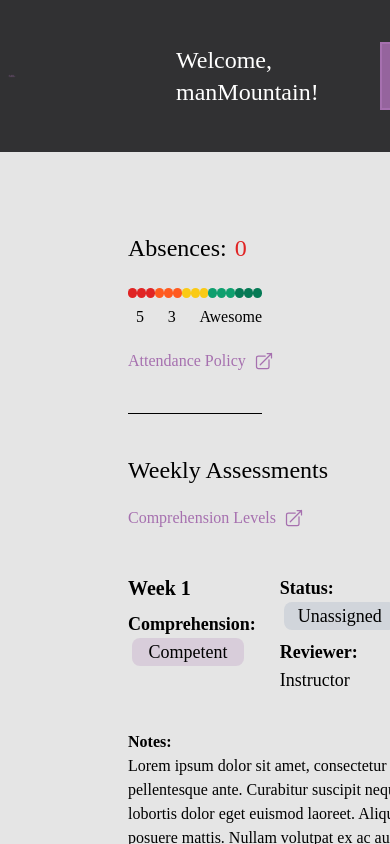
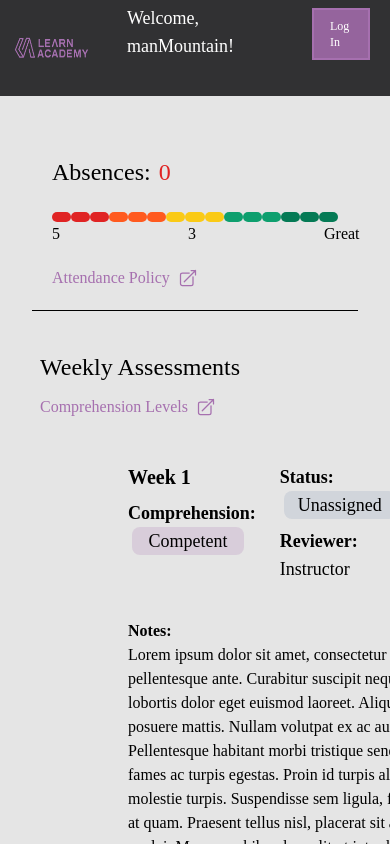
Before and after one commit to LEARNAcademy/student-application, a React (Create React App) app: page / in a window 390 px wide. Both pictures are taken after typing "name@example.com", "Sample123" into the empty fields and a click on the button "Submit". Shown: the top 844 px of the page. Built offline with nearby package versions, Linux system fonts and the light colour scheme; a web font is replaced by a local one.

Commit message:
changed mobile view in login page and working on dash

```diff
--- a/package.json
+++ b/package.json
@@ -11,7 +11,7 @@
     "flowbite-react": "^0.1.5",
     "react": "^18.2.0",
     "react-dom": "^18.2.0",
-    "react-router-dom": "^6.3.0",
+    "react-router-dom": "^6.4.0",
     "react-scripts": "5.0.1",
     "tailwindcss": "^3.1.7",
     "web-vitals": "^2.1.0"
--- a/src/components/Attendance.js
+++ b/src/components/Attendance.js
@@ -17,17 +17,21 @@ const Attendance = ({absences}) => {
 
   return(
     <>
-      <div className="mt-6 inline-flex h-2.5 w-full rounded-full">
-        {statusColor.map((color, index) => {
-          return(
-            <div key={index} className={`h-2.5 w-1/3 rounded-full ${color}`}></div>
-          )})
-        }
-      </div>
-      <div className="mb-1 flex justify-between">
-        <span className="ml-2 font-medium text-black dark:text-white">5</span>
-        <span className="ml-2 font-medium text-black dark:text-white">3</span>
-        <span className="ml-2 font-medium text-black dark:text-white">Awesome</span>
+      <div className="flex-1">
+        <tbody className="mt-6 inline-flex h-2.5 w-full rounded-full">
+          {statusColor.map((color, index) => {
+            return(
+              <tr key={index} className={`h-2.5 w-1/3 min-w-[19px] rounded-full  ${color}`}></tr>
+            )})
+          }
+        </tbody>
+
+
+        <div className="mb-1 flex-row space-x-[8rem] md:space-x-[21rem] lg:space-x-[29rem] xl:space-x-[38rem]">
+          <span className="font-medium text-black dark:text-white">5</span>
+          <span className="font-medium text-black dark:text-white">3</span>
+          <span className="font-medium text-black dark:text-white">Great</span>
+        </div>
       </div>
     </>
   )
--- a/src/components/Greeter.js
+++ b/src/components/Greeter.js
@@ -11,7 +11,7 @@ const Greeter = (props) => {
   }
 
   return (
-    <div id="greeting" className="my-10 ml-32 py-1 text-2xl text-white">
+    <div id="greeting" className="mr-4 mb-8 py-1 text-lg text-white xs:ml-10 xs:m-9 sm:ml-32 sm:text-2xl">
       {`Welcome, ${greeterName(user)}!`}
     </div>
   )
--- a/src/components/Header.js
+++ b/src/components/Header.js
@@ -4,22 +4,21 @@ import { Navigation } from  "./Navigation"
 import { Greeter } from "../components/Greeter"
 
 const Header = (props) => {
-  const { user, login, setLogin } = props
-
+  const { user } = props
   return (
     <div className="flex items-center justify-between bg-[#313133]">
-      <div className="flex flex-row">
+      <div className="sm:flex sm:flex-row">
         <img
           src={ learnLogo }
-          className="ml-2 h-auto w-72"
+          className="ml-2 h-12 w-28 xs:h-8 xs:w-20 sm:h-auto sm:w-72"
           alt="Learn Academy Logo"
         />
       </div>
-      <div className="flex flex-row items-center">
+      <div className="flex flex-row items-start sm:items-center">
         {user && <div className="mx-10">
           <Greeter user={user} />
         </div>}
-        <Navigation user={user} login={login} setLogin={setLogin}/>
+        <Navigation />
       </div>
     </div>
   )
--- a/src/components/Navigation.js
+++ b/src/components/Navigation.js
@@ -11,7 +11,7 @@ const Navigation = ({login,setLogin}) => {
   }
 
   return (
-    <div className="mr-10 w-24">
+    <div className="my-2 mr-5 w-20 text-xs xs:mt-12 xs:w-12 sm:mr-10 sm:w-24">
       {login && (
         <Button text={"Log Out"} onClick={navigateLogin} />
       )}
--- a/src/pages/StudentDashboard/StudentDashboard.js
+++ b/src/pages/StudentDashboard/StudentDashboard.js
@@ -7,23 +7,21 @@ import { AttendancePolicyModal } from "../../components/PolicyModal.js"
 import { ComprehensionModal } from "../../components/PolicyModal.js"
 import { Attendance } from "../../components/Attendance"
 
-const StudentDashboard = (props) => {
+const StudentDashboard = () => {
   const { assessments } = user.student
   const { student } = user
-  const { login, setLogin } = props
-
   return (
     <div className="overflow-x-hidden bg-neutral-200 font-['gesta']">
-      <Header user={user} login={login} setLogin={setLogin} />
-      <div className="mx-32 mt-10 border-b border-black py-10">
+      <Header user={user}/>
+      <div className="m-8 mt-10 border-b border-black p-5 sm:mx-32 sm:py-10 ">
         <Absences student={student}/>
         <Attendance absences={student.absences}/>
         <div className="mt-5 flex w-screen items-center">
           <AttendancePolicyModal/>
         </div>
       </div>
-      <h1 className="mt-10 ml-32 text-2xl font-medium">Weekly Assessments</h1>
-      <div className="mt-5 ml-32 flex w-screen items-center">
+      <h1 className="ml-10 mt-10 text-2xl font-medium sm:ml-32">Weekly Assessments</h1>
+      <div className="ml-10 mt-3 flex w-screen items-center sm:mt-5 sm:ml-32">
         <ComprehensionModal/>
       </div>
       <Assessment assessments={assessments}/>
--- a/src/pages/StudentLogin/StudentLogin.js
+++ b/src/pages/StudentLogin/StudentLogin.js
@@ -30,10 +30,10 @@ const StudentLogin = (props) => {
   return (
     <>
       <Header />
-      <div className="h-screen bg-slate-200 pt-52 font-['gesta']">
-        <div className="m-auto h-96 w-96 rounded-xl border-4 bg-zinc-700">
-          <form onSubmit={(e) => navigateHome(e)} className="flex flex-col items-center justify-center border-transparent pt-12">
-            <div className="m-auto mb-4 w-52">
+      <div className="h-screen bg-slate-200 py-24 font-['gesta'] sm:pt-52">
+        <div className="my-8 rounded-xl border-4 bg-zinc-700 sm:m-auto sm:h-96 sm:w-96">
+          <form onSubmit={(e) => navigateHome(e)} className="flex flex-col items-center justify-center border-transparent p-8 sm:pt-12">
+            <div className="sm:m-auto sm:mb-4 sm:w-52">
               <div className="mb-2 block text-center">
                 <Label
                   htmlFor="email1"
```
Also changed, not shown: 1 other file (tests, documents, lock files or other folders).
